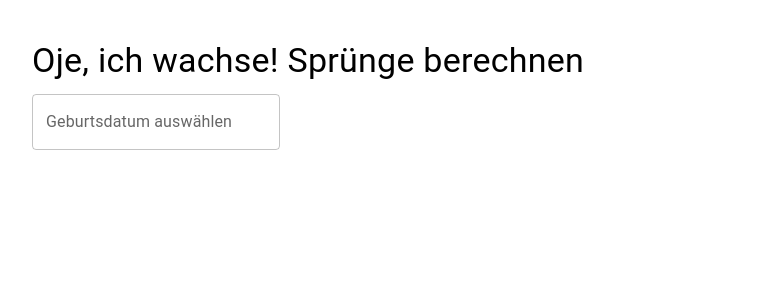
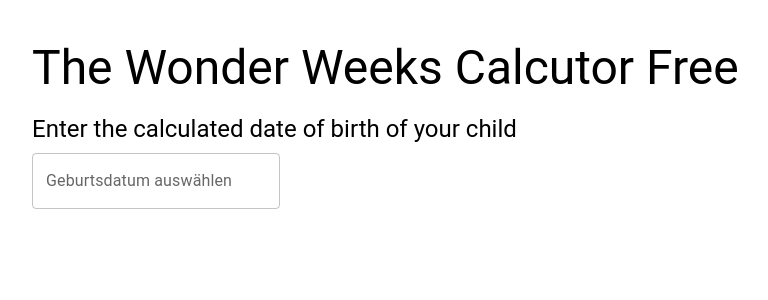
Before and after one commit to bykof/the-wonder-weeks, a React (Create React App) app: page / in a window 1280 px wide. Shown: the top 300 px of the page, without its empty margins (182-950 px from the left). Built offline with nearby package versions, Linux system fonts and the light colour scheme.

Commit message:
adapt index html and translate to english

```diff
--- a/public/index.html
+++ b/public/index.html
@@ -7,7 +7,7 @@
     <meta name="theme-color" content="#000000" />
     <meta
       name="description"
-      content="Web site created using create-react-app"
+      content="The Wonder Weeks Calculator, to calculate the leaps of your child"
     />
     <link rel="apple-touch-icon" href="%PUBLIC_URL%/logo192.png" />
     <!--
@@ -24,7 +24,7 @@
       work correctly both with client-side routing and a non-root public URL.
       Learn how to configure a non-root public URL by running `npm run build`.
     -->
-    <title>React App</title>
+    <title>The Wonder Weeks Calculator Free</title>
   </head>
   <body>
     <noscript>You need to enable JavaScript to run this app.</noscript>
--- a/src/components/LeapCalculator.js
+++ b/src/components/LeapCalculator.js
@@ -31,8 +31,11 @@
 
   return (
     <Container maxWidth="md" sx={{ marginTop: 5 }}>
-      <Typography variant="h4" gutterBottom>
-        Oje, ich wachse! Sprünge berechnen
+      <Typography variant="h3" gutterBottom>
+        The Wonder Weeks Calcutor Free
+      </Typography>
+      <Typography variant="h5" gutterBottom>
+        Enter the calculated date of birth of your child
       </Typography>
       <DatePicker
         label="Geburtsdatum auswählen"
@@ -51,16 +54,14 @@
               <TimelineContent>
                 <Card variant="outlined">
                   <CardContent>
-                    <Typography variant="h6">{`Sprung #${
-                      index + 1
-                    }`}</Typography>
+                    <Typography variant="h6">{`Leap #${index + 1}`}</Typography>
                     <Typography color="textSecondary">
-                      {`Beginn: ${leap.start.format("DD.MM.YYYY")} (${
+                      {`Start: ${leap.start.format("DD.MM.YYYY")} (${
                         leap.daysLeft
-                      } Tage)`}
+                      } Days)`}
                     </Typography>
                     <Typography color="textSecondary">
-                      {`Ende: ${leap.end.format("DD.MM.YYYY")}`}
+                      {`End: ${leap.end.format("DD.MM.YYYY")}`}
                     </Typography>
                   </CardContent>
                 </Card>
```
Also changed, not shown: 1 other file (tests, documents, lock files or other folders).
